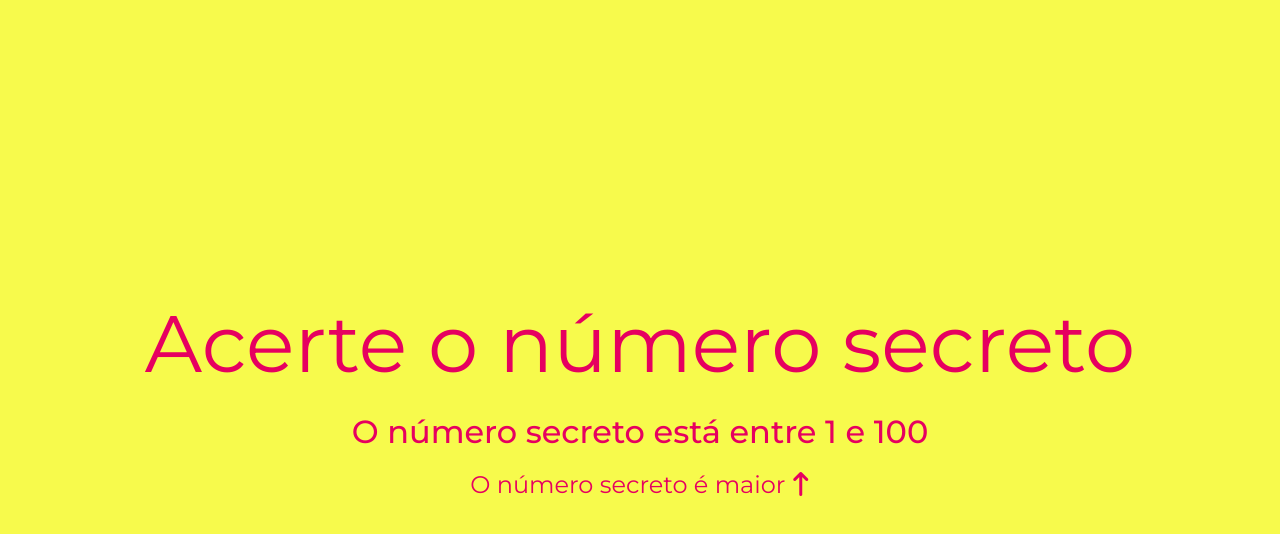
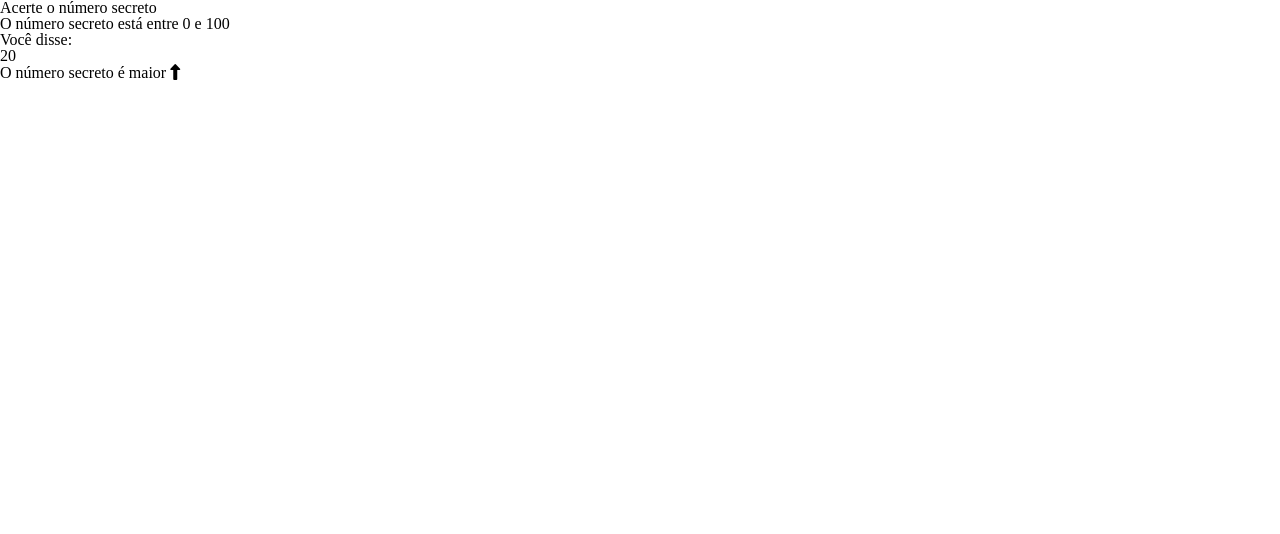
Before and after one commit to mariaclaudiapio/numero-secreto, a plain HTML site: page index.html in a window 1280 px wide. Drawn offline with nearby package versions, Linux system fonts and the light colour scheme.

Commit message:
desenvolvendo o html e começando o CSS

```diff
--- a/app/raffle_number.js
+++ /dev/null
@@ -1,14 +0,0 @@
-const lowerValue = 1;
-const higherValue = 100;
-const secretNumber = generateRandomNumber();
-
-const lowerValueElement = document.getElementById("lower-value");
-lowerValueElement.innerHTML = lowerValue;
-const higherValueElement = document.getElementById("higher-value");
-higherValueElement.innerHTML = higherValue;
-
-function generateRandomNumber() {
-  return parseInt(Math.random() * higherValue + 1);
-}
-
-console.log(`O número secreto é ${generateRandomNumber()}.`);
--- a/app/voice_recognition.js
+++ /dev/null
@@ -1,21 +0,0 @@
-const guessElement = document.getElementById("chute");
-
-window.SpeechRecognition = window.SpeechRecognition || webkitSpeechRecognition;
-
-const recognition = new SpeechRecognition();
-recognition.lang = "pt-Br";
-recognition.start();
-
-recognition.addEventListener("result", onSpeak);
-
-function onSpeak(event) {
-  guess = event.results[0][0].transcript;
-  showGuessOnScreen(guess);
-}
-
-function showGuessOnScreen(guess) {
-  guessElement.innerHTML = `
-        <div>Você disse:</div>
-        <span class="box">${guess}</span>
-    `;
-}
--- a/index.html
+++ b/index.html
@@ -4,6 +4,7 @@
     <meta charset="UTF-8" />
     <meta http-equiv="X-UA-Compatible" content="IE=edge" />
     <meta name="viewport" content="width=device-width, initial-scale=1.0" />
+    <title>Número Secreto</title>
     <link
       rel="stylesheet"
       href="https://cdnjs.cloudflare.com/ajax/libs/meyer-reset/2.0/reset.min.css"
@@ -19,24 +20,17 @@
       referrerpolicy="no-referrer"
     />
     <link rel="stylesheet" href="style.css" />
-    <script src="app/raffle_number.js" defer></script>
-    <script src="app/voice_recognition.js" defer></script>
-    <title>Número Secreto</title>
   </head>
   <body>
     <h1>Acerte o número secreto</h1>
-
     <h3>
-      O número secreto está entre <span id="lower-value">0</span> e
-      <span id="higher-value">100</span>
+      O número secreto está entre <span id="menor-valor">0</span> e
+      <span id="maior-valor">100</span>
+      <div id="chute" class="mensagem">
+        <div>Você disse:</div>
+        <span class="box">20</span>
+        <div>O número secreto é maior <i class="fa-solid fa-up-long"></i></div>
+      </div>
     </h3>
-
-    <div id="chute" class="mensagem">
-      <!-- <div>Você disse:</div>
-      <span class="box">20</span>
-      <div> -->
-        O número secreto é maior <i class="fa-solid fa-arrow-up-long"></i>
-      </div>
-    </div>
   </body>
 </html>
--- a/style.css
+++ b/style.css
@@ -1,44 +1,7 @@
-@import url('https://fonts.googleapis.com/css2?family=Montserrat:ital,wght@0,100;0,200;0,300;0,400;0,500;0,600;0,700;0,800;0,900;1,100;1,200;1,300;1,400;1,500;1,600;1,700;1,800;1,900&display=swap');
+@import url('https://fonts.googleapis.com/css2?family=Poppins:ital,wght@0,100;0,200;0,300;0,400;0,500;0,600;0,700;0,800;0,900;1,100;1,200;1,300;1,400;1,500;1,600;1,700;1,800;1,900&display=swap');
 
 :root {
-    --font-family: 'Montserrat', sans-serif;
-    --bg-color: rgba(244, 248, 0, .7);
-    --primary-color: #e60060;
+   --font-family: 'Poppins', sans-serif;
+   --cor-primaria: #00272b;
+   --cor-de-fundo: #e0ff4f;
 }
-
-body {
-    background: var(--bg-color);
-    color: var(--primary-color);
-    min-height: 100vh;
-    display: flex;
-    flex-direction: column;
-    align-items: center;
-    justify-content: center;
-    text-align: center;
-    margin: 0;
-    font-family: var(--font-family)
-}
-
-h1 {
-    font-size: 5em;
-}
-
-h3 {
-    font-size: 2em;
-    margin-top: 1em;
-    font-weight: 500;
-}
-
-.mensagem {
-    font-size: 1.5em;
-    margin-top: 1em;
-}
-
-.box {
-    border: 2px solid var(--primary-color);
-    box-shadow: 10px 10px 5px rgb(128, 114, 114);
-    display: inline-block;
-    font-size: 4em;
-    padding: .5em;
-    margin: 2rem;
-}
```
